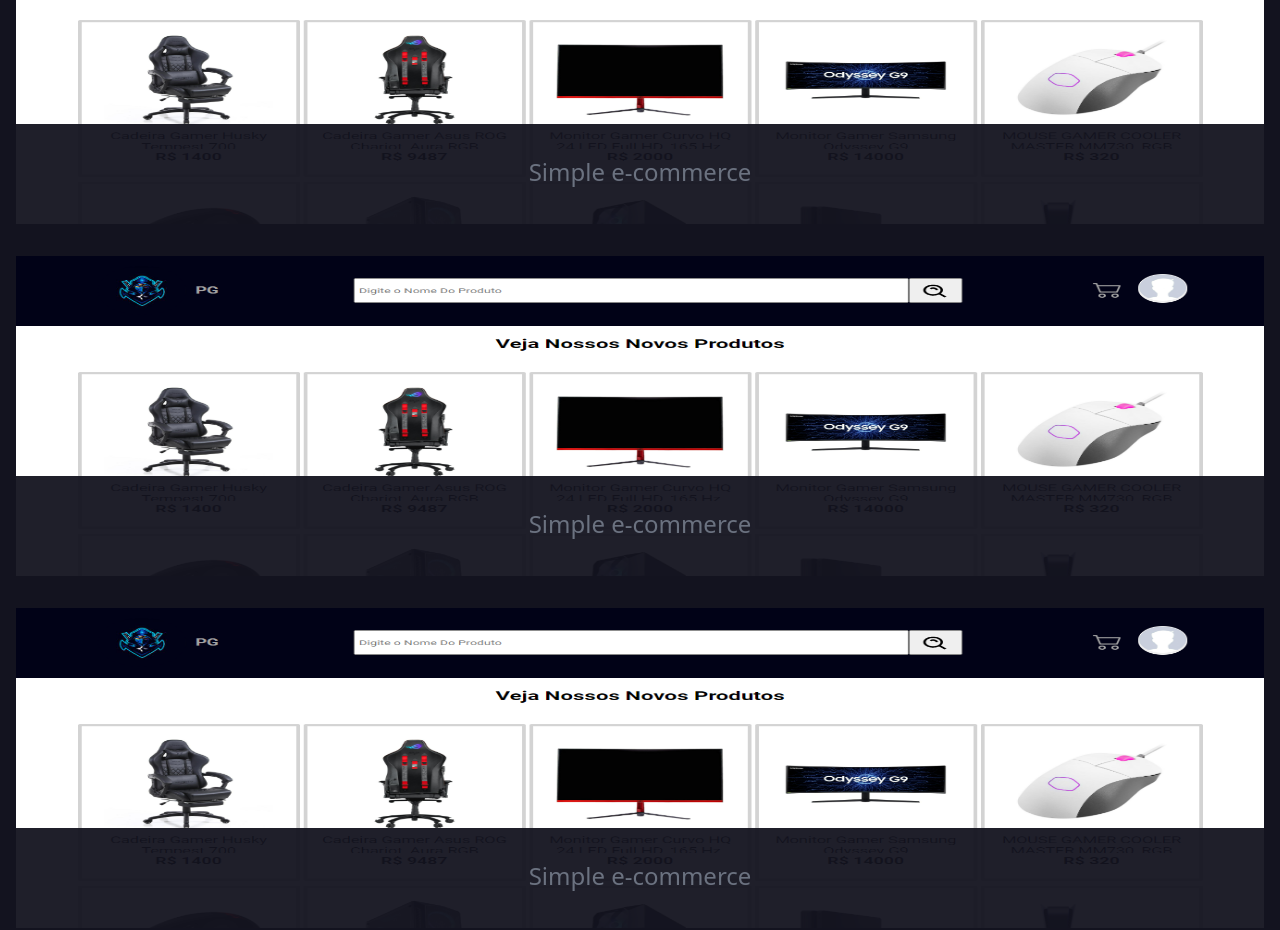
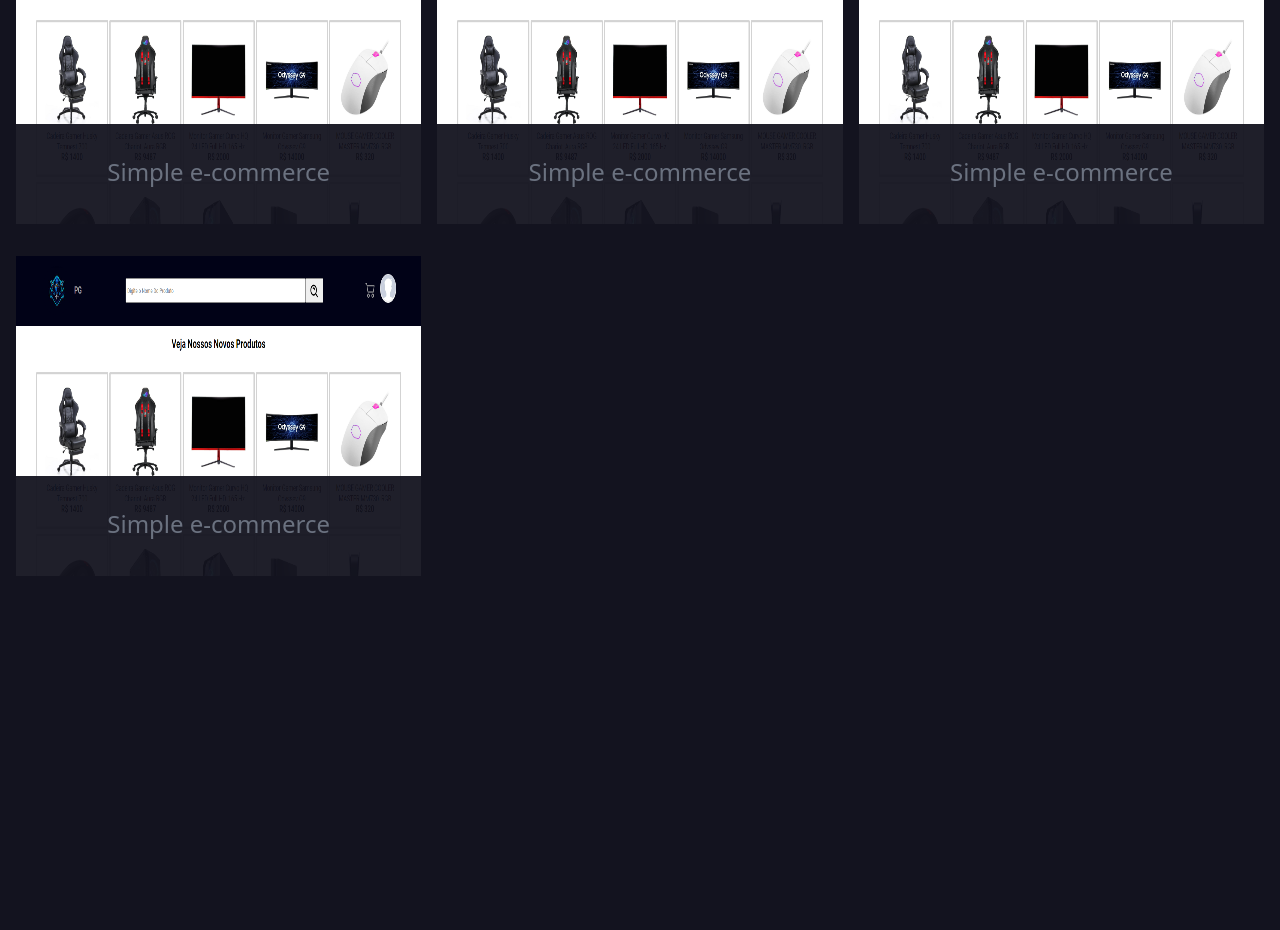
Before and after one commit to RyanNS7/personal-portfolio, a React (Vite) app: page / in a window 1280 px wide. Shown: the part 1040-1970 px from the top of the page. After the commit the page ends 1648 px from the top, so only its background shows below. Built offline with nearby package versions, Linux system fonts and the light colour scheme.

Commit message:
projects

```diff
--- a/src/components/Projects.jsx
+++ b/src/components/Projects.jsx
@@ -17,8 +17,75 @@
             <div className='p-4'> <h3 className="text-gray-500 text-3xl text-center font-semibold">Alguns Projetos</h3> </div>
 
          {/* Primeiro */}
-            <div className={`p-4 w-full`}>
+            <div className={`p-4 w-full tm:grid md:grid-cols-2 md:gap-4 lg:grid-cols-3`}>
+                {/* Primeiro */}
+                <div className=' w-full h-80 relative mb-4'>
+
+                    <div className='w-full h-full'>
+                        <img src={simple_store} className='w-full h-full' />
+                    </div>
+
+                    <div className='absolute w-full bottom-0 p-4 h-[6.25rem] hover:h-[90%] transition-all duration-300 overflow-hidden bg-theme-dark/95 flex items-center flex-col'>
+                        <div className='text-2xl text-gray-500 p-4 mb-6'>
+                            <h3>Simple e-commerce</h3>
+                        </div>
+
+                        <div className='p-2'>
+                            <span>
+                                Descrição do produto
+                            </span>
+                        </div>
+                    </div>
+
+                </div>
+
+                {/* Segundo */}
+
+                <div className=' w-full h-80 relative mb-4'>
+
+                    <div className='w-full h-full'>
+                        <img src={simple_store} className='w-full h-full' />
+                    </div>
+
+                    <div className='absolute w-full bottom-0 p-4 h-[6.25rem] hover:h-[90%] transition-all duration-300 overflow-hidden bg-theme-dark/95 flex items-center flex-col'>
+                        <div className='text-2xl text-gray-500 p-4 mb-6'>
+                            <h3>Simple e-commerce</h3>
+                        </div>
+
+                        <div className='p-2'>
+                            <span>
+                                Descrição do produto
+                            </span>
+                        </div>
+                    </div>
+
+                </div>
+
+                {/* Terceiro */}
+
                 <div className=' w-full h-80 relative'>
+
+                    <div className='w-full h-full'>
+                        <img src={simple_store} className='w-full h-full' />
+                    </div>
+
+                    <div className='absolute w-full bottom-0 p-4 h-[6.25rem] hover:h-[90%] transition-all duration-300 overflow-hidden bg-theme-dark/95 flex items-center flex-col'>
+                        <div className='text-2xl text-gray-500 p-4 mb-6'>
+                            <h3>Simple e-commerce</h3>
+                        </div>
+
+                        <div className='p-2'>
+                            <span>
+                                Descrição do produto
+                            </span>
+                        </div>
+                    </div>
+
+                </div>
+
+                {/* Quarto */}
+
+                <div className=' w-full h-80 relative mb-4'>
 
                     <div className='w-full h-full'>
                         <img src={simple_store} className='w-full h-full' />
@@ -39,53 +106,7 @@
                 </div>
             </div>
 
-            {/* Segundo */}
 
-            <div className={`p-4 w-full`}>
-                <div className=' w-full h-80 relative'>
-
-                    <div className='w-full h-full'>
-                        <img src={simple_store} className='w-full h-full' />
-                    </div>
-
-                    <div className='absolute w-full bottom-0 p-4 h-[6.25rem] hover:h-[90%] transition-all duration-300 overflow-hidden bg-theme-dark/95 flex items-center flex-col'>
-                        <div className='text-2xl text-gray-500 p-4 mb-6'>
-                            <h3>Simple e-commerce</h3>
-                        </div>
-
-                        <div className='p-2'>
-                            <span>
-                                Descrição do produto
-                            </span>
-                        </div>
-                    </div>
-
-                </div>
-            </div>
-
-            {/* Terceiro */}
-
-            <div className={`p-4 w-full`}>
-                <div className=' w-full h-80 relative'>
-
-                    <div className='w-full h-full'>
-                        <img src={simple_store} className='w-full h-full' />
-                    </div>
-
-                    <div className='absolute w-full bottom-0 p-4 h-[6.25rem] hover:h-[90%] transition-all duration-300 overflow-hidden bg-theme-dark/95 flex items-center flex-col'>
-                        <div className='text-2xl text-gray-500 p-4 mb-6'>
-                            <h3>Simple e-commerce</h3>
-                        </div>
-
-                        <div className='p-2'>
-                            <span>
-                                Descrição do produto
-                            </span>
-                        </div>
-                    </div>
-
-                </div>
-            </div>
 
         </section>
     )
```
